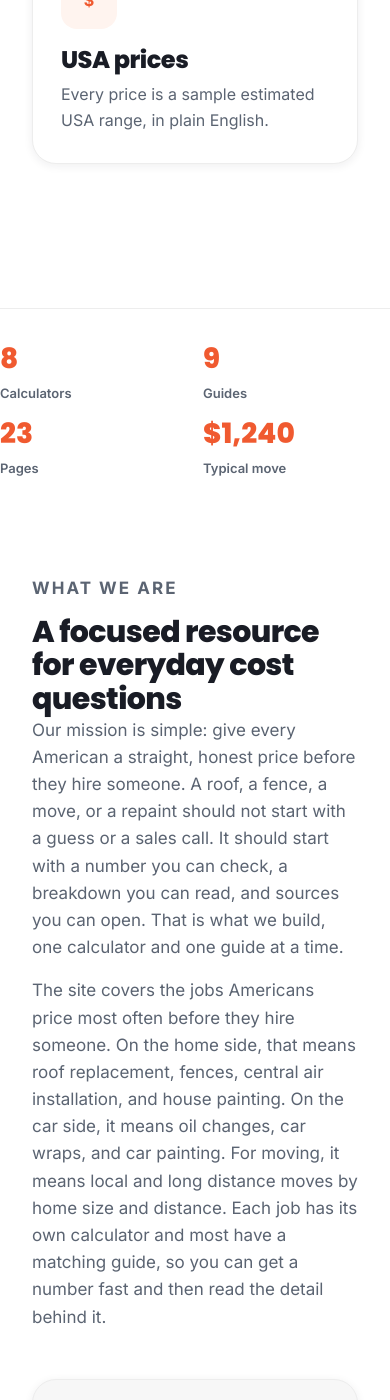
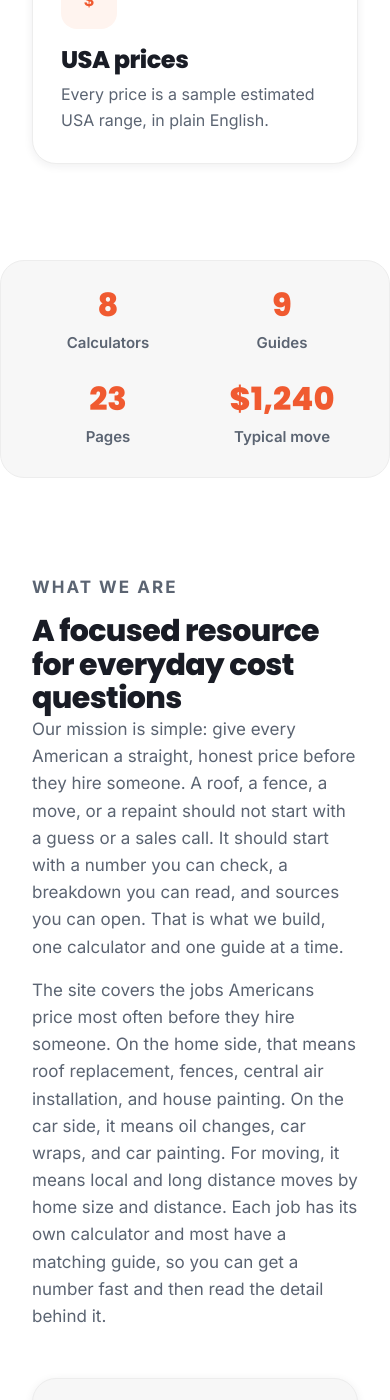
Before and after one commit to zaidmeo09-dhangal/howmuchdoesitcostusa, a Jekyll site: the page built from about.md, in a window 390 px wide and 1400 px high, scrolled down 1327 px. Built offline with Jekyll 4.4.1, drawn with Linux system fonts in a browser that asks for light colours.

Commit message:
Initial deploy: add assets/css/style.css

```diff
--- a/assets/css/style.css
+++ b/assets/css/style.css
@@ -685,6 +685,7 @@ section.wrap > p, section.wrap > ul, section.wrap > ol, section.wrap > h2, secti
   .btn-sm { padding: 11px 18px; font-size: 14px; }
   .hero h1 { font-size: 36px; }
   .section-head h2, .h2-left { font-size: 30px; }
+  body.inner .section-head h2, body.inner .section-title { font-size: 26px; }
   .cta-banner h2 { font-size: 28px; }
   .cta-banner { padding: 48px 24px; }
   .section { padding: 48px 0; }
@@ -896,12 +897,55 @@ section.hero.page-hero h1 { margin-bottom: 16px; }
 .pagination a, .pagination span { min-width: 44px; height: 44px; border-radius: 12px; border: 1px solid #EDEDED; background: #fff; color: #191C25; font-weight: 700; font-size: 15px; display: inline-flex; align-items: center; justify-content: center; padding: 0 14px; text-decoration: none; }
 .pagination a:hover { border-color: #F05A30; color: #F05A30; }
 .pagination .current { background: #F05A30; border-color: #F05A30; color: #fff; }
+/* Screenshot fixes (Nov 23, 2026): About mini cards, Tools cards,
+   Contact full-width calculator panel, stats band, button safety net,
+   inner-page H2 consistency. Orange only, Poppins headings, Inter body. */
+/* Safety net: btn-primary/btn-secondary render as proper pill buttons
+   even when used without the base .btn class. */
+.btn-primary, .btn-secondary { display: inline-flex; align-items: center; justify-content: center; gap: 10px; font-family: 'Poppins', sans-serif; font-weight: 700; font-size: 16px; padding: 15px 30px; border-radius: 999px; cursor: pointer; transition: background .2s ease, transform .2s ease, color .2s ease, border-color .2s ease; white-space: nowrap; text-decoration: none; }
+/* About "Our Calculators": 8 small uniform cards, 4 columns. */
+.calc-mini-grid { display: grid; grid-template-columns: repeat(4, 1fr); gap: 24px; }
+.calc-mini-card { background: #FFFFFF; border: 1px solid #EDEDED; border-radius: 20px; padding: 24px 22px; box-shadow: var(--shadow); transition: transform .2s ease, box-shadow .2s ease, border-color .2s ease; }
+.calc-mini-card:hover { transform: translateY(-6px); box-shadow: var(--shadow-lift); border-color: #F05A30; }
+.calc-mini-card h3 { font-size: 19px; line-height: 1.3; margin-bottom: 10px; }
+.calc-mini-card h3 a { color: #191C25; text-decoration: none; }
+.calc-mini-card h3 a:hover { color: #F05A30; }
+.calc-mini-card .mini-price { font-family: 'Poppins', sans-serif; font-size: 22px; font-weight: 800; color: #F05A30; margin: 0 0 6px; }
+.calc-mini-card p { color: #5B6472; font-size: 15px; margin: 0; }
+/* Tools page: 8 catchy calculator cards, 2 columns. */
+.tool-cards { display: grid; grid-template-columns: repeat(2, 1fr); gap: 24px; }
+.tool-card { background: #FFFFFF; border: 1px solid #EDEDED; border-radius: 24px; padding: 30px 28px; box-shadow: var(--shadow); transition: transform .2s ease, box-shadow .2s ease, border-color .2s ease; display: flex; flex-direction: column; }
+.tool-card:hover { transform: translateY(-6px); box-shadow: var(--shadow-lift); border-color: #F05A30; }
+.tool-num { font-family: 'Poppins', sans-serif; font-size: 14px; font-weight: 800; color: #F05A30; letter-spacing: .08em; }
+.tool-card h3 { font-size: 22px; line-height: 1.3; margin: 10px 0 8px; }
+.tool-card h3 a { color: #191C25; text-decoration: none; }
+.tool-card h3 a:hover { color: #F05A30; }
+.tool-card > p { color: #5B6472; font-size: 16px; margin: 0 0 20px; flex: 1; }
+.tool-foot { display: flex; align-items: center; justify-content: space-between; gap: 16px; border-top: 1px solid #EDEDED; padding-top: 20px; }
+.tool-price b { font-family: 'Poppins', sans-serif; font-size: 28px; font-weight: 800; color: #F05A30; display: block; line-height: 1; }
+.tool-price span { font-size: 13px; font-weight: 600; color: #5B6472; }
+/* Contact page: full-width calculator panel below the two columns. */
+.calc-panel-full { margin-top: 32px; }
+.calc-links-grid { list-style: none; padding: 0; margin: 16px 0; display: grid; grid-template-columns: 1fr 1fr; gap: 4px 32px; }
+.calc-links-grid li { padding: 10px 0; border-bottom: 1px solid #EDEDED; font-size: 15px; }
+.calc-links-grid li a { font-weight: 700; }
+/* Stats band: light grey rounded band, dividers between stats. */
+.counters.stats-band { background: #F7F7F7; border: 1px solid #EDEDED; border-radius: 24px; padding: 36px 32px; margin-top: 0; padding-top: 36px; border-top: 1px solid #EDEDED; gap: 0; }
+.counters.stats-band .counter { text-align: center; padding: 0 24px; }
+.counters.stats-band .counter + .counter { border-left: 1px solid #E5E5E5; }
+.counters.stats-band .counter .num { font-size: 40px; }
+.counters.stats-band .counter .cap { font-size: 15px; }
+/* Inner-page H2 consistency: section H2s match the 32px inner standard
+   (calculators and guides already use 32px). Homepage untouched: these
+   rules only apply when the body carries the .inner class. */
+body.inner .section-head h2, body.inner .section-title { font-size: 32px; }
 /* StudentCalc pattern responsive. */
 @media (max-width: 1100px) {
   .process-grid { grid-template-columns: repeat(2, 1fr); }
   .two-column, .blog-hero { grid-template-columns: 1fr; gap: 48px; }
   .blog-hero-photo, .blog-hero-photo img { min-height: 320px; }
   .contact-card { flex-direction: column; align-items: flex-start; gap: 16px; }
+  .calc-mini-grid { grid-template-columns: repeat(2, 1fr); }
 }
 @media (max-width: 768px) {
   .summary-grid, .cards-grid, .standards-grid, .guides-grid.cols-2 { grid-template-columns: 1fr; }
@@ -912,4 +956,13 @@ section.hero.page-hero h1 { margin-bottom: 16px; }
   .cta-band h2 { font-size: 28px; }
   .hero-strip { margin-bottom: 48px; }
   .summary-section, .contact-section, .faq-section { padding-bottom: 48px; }
+  .tool-cards { grid-template-columns: 1fr; }
+  .calc-links-grid { grid-template-columns: 1fr; }
+  .calc-mini-grid { grid-template-columns: 1fr; }
+  .counters.stats-band { grid-template-columns: repeat(2, 1fr); gap: 28px 0; padding: 28px 20px; }
+  .counters.stats-band .counter { padding: 0 16px; }
+  .counters.stats-band .counter + .counter { border-left: none; }
+  .counters.stats-band .counter .num { font-size: 32px; }
+  body.inner .section-head h2, body.inner .section-title { font-size: 28px; }
+  .tool-foot { flex-wrap: wrap; }
 }
```
